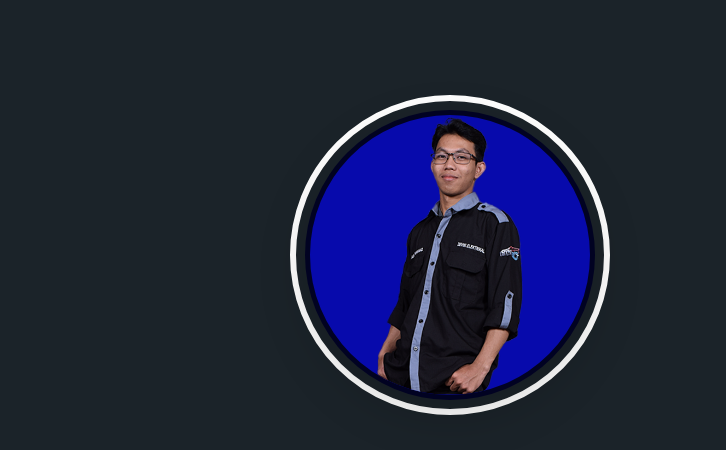
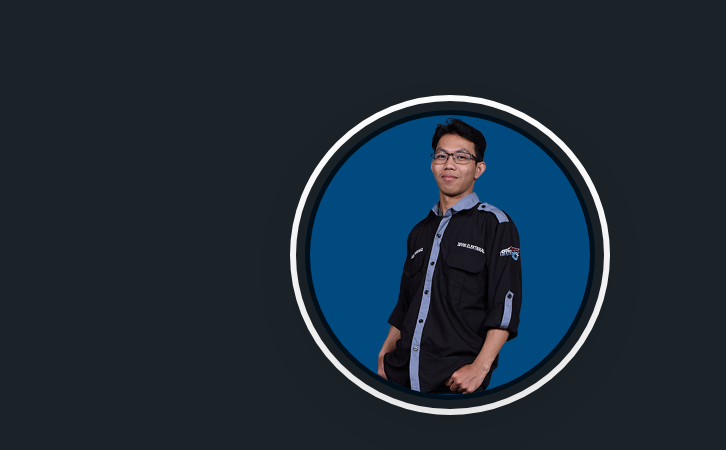
Before and after one commit to Aidil521/aidilmuhamad.github.io, a plain HTML site: page index.html in a window 1280 px wide. Shown: the part 95-545 px from the top of the page, 0-726 px from the left. Drawn offline with nearby package versions, Linux system fonts and the light colour scheme.

```diff
--- a/style.css
+++ b/style.css
@@ -40,7 +40,7 @@
   width: auto;
   height: auto;
   border-radius: 50%;
-  background-color: #070aac;
+  background-color: #004a80;/* #070aac; */
   border: 5px solid rgb(0, 0, 0, 0.8);
 }
 
```
